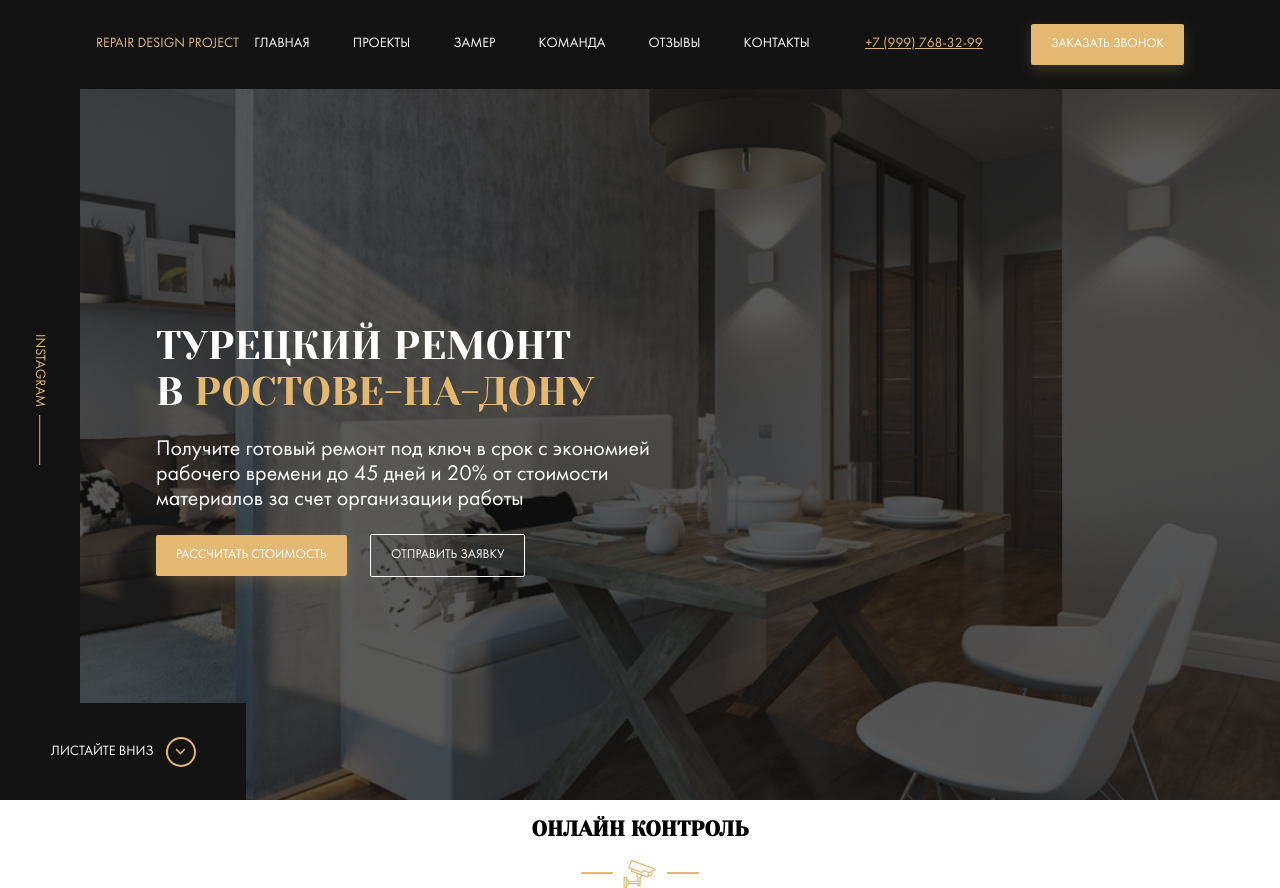
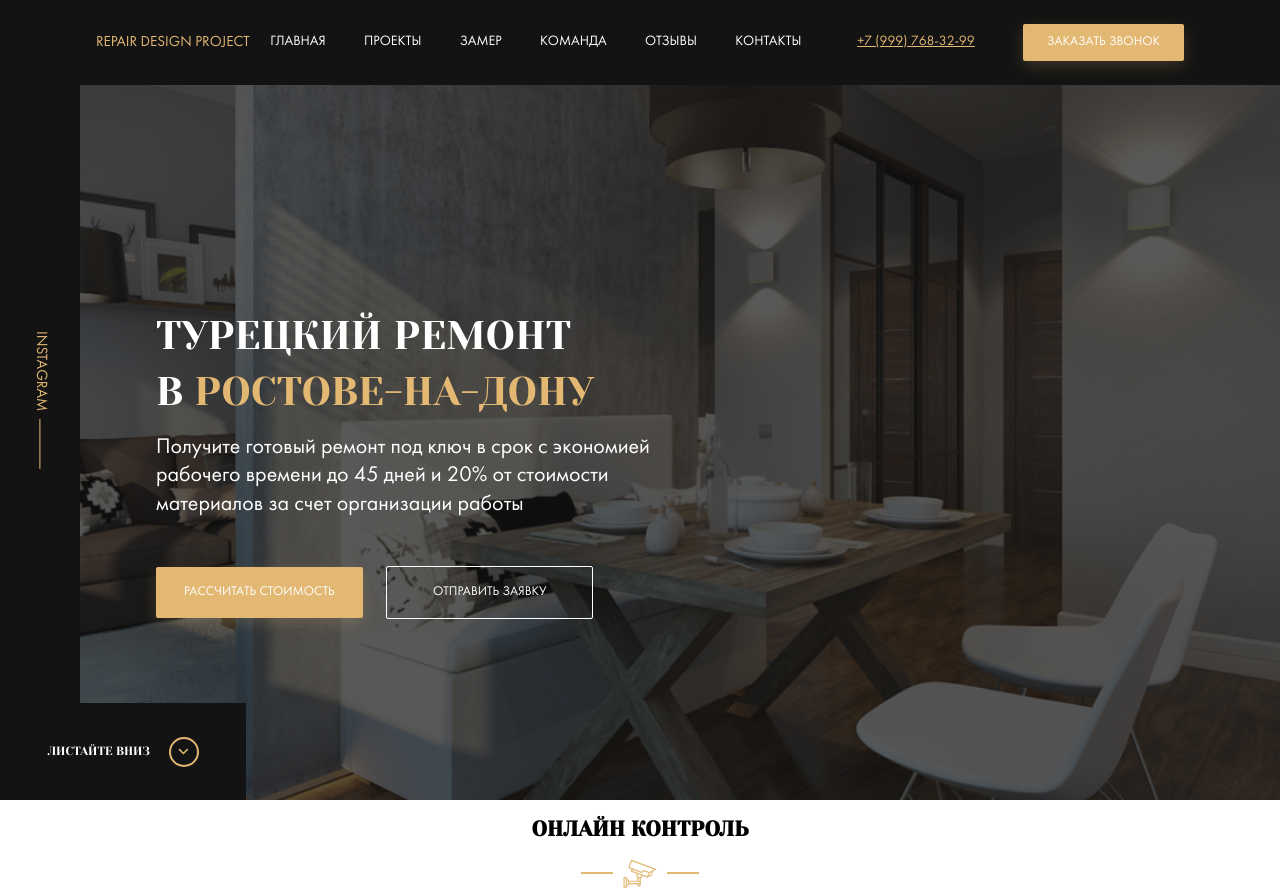
Before and after one commit to Difine/repair-design, a website: page index.html in a window 1280 px wide. Drawn offline with Linux system fonts and the light colour scheme; files whose address does not match are found by name.

Commit message:
feat: add pixel perfect for hero section

```diff
--- a/sass/_interface.sass
+++ b/sass/_interface.sass
@@ -1,5 +1,5 @@
 .button
-  padding: 13px 20px
+  padding: 11px 24px
   border: none
   border-radius: 2px
   text-transform: uppercase
--- a/sass/templates/_header.sass
+++ b/sass/templates/_header.sass
@@ -11,6 +11,7 @@
   justify-content: space-between
   align-items: center
 .logo
+  font-size: 1.075rem
   color: $primary
   text-transform: uppercase
 .nav
@@ -18,7 +19,7 @@
     text-decoration: none
     color: $light
     text-transform: uppercase
-    margin-right: 2.85rem
+    margin-right: 2.5rem
     transition: color 0.2
     &:hover
       color: $primary
--- a/sass/templates/_hero.sass
+++ b/sass/templates/_hero.sass
@@ -20,11 +20,19 @@
     max-width: 47.85rem
     position: relative
     margin-left: 4.28rem
+  &__title
+    margin-bottom: 1rem
   &__text
     font-size: 1.57rem
     max-width: 500px
+    line-height: 131%
+    margin: 0
+    margin-bottom: 3.3rem
   &__button
+    width: 14.785rem
     margin-right: 20px
+    padding-top: 18px
+    padding-bottom: 18px
   &__instagram
     position: absolute
     left: 0
@@ -41,6 +49,8 @@
     min-width: 17.6rem
     min-height: 6.92rem
     background-color: $dark
+    font-family: 'Yeseva One', cursive
+    font-size: 0.85rem
     text-transform: uppercase
     color: $light
     text-decoration: none
@@ -51,7 +61,7 @@
       height: 30px
       border: 2px solid $primary
       border-radius: 50%
-      margin-left: 12px
+      margin-left: 19px
 .instagram
   display: flex
   justify-content: center
@@ -65,6 +75,7 @@
     color: $primary
     transform: rotate(90deg)
     line-height: 0.8
+    font-size: 1.1rem
     &::after
       content: ''
       width: 50px
@@ -72,10 +83,10 @@
       background-color: $primary
       margin-left: 8px
 .title
-  margin: 0
   font-family: 'Yeseva One', cursive
   font-weight: normal
   text-transform: uppercase
   font-size: 2.857rem
+  line-height: 1.4
   &--primary
     color: $primary
```
Also changed, not shown: css/style.css, style/style.min.css.
